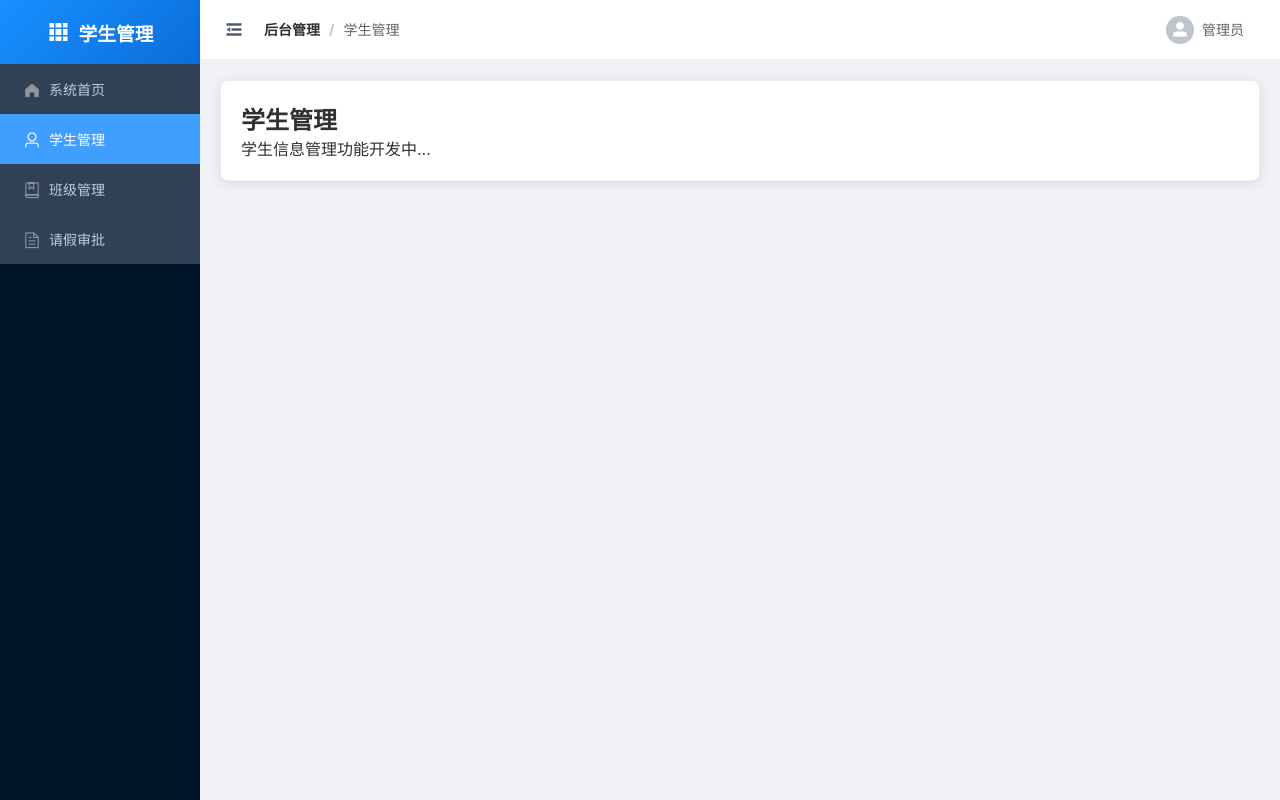
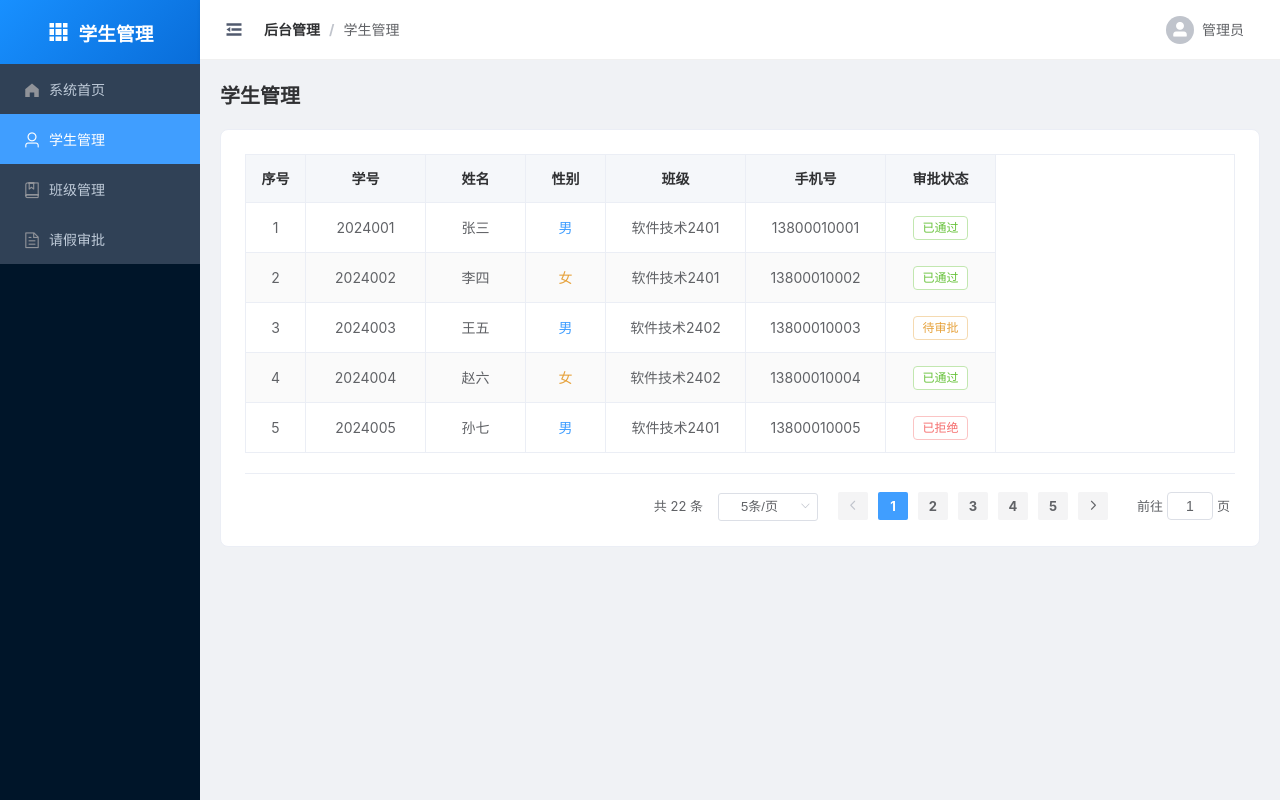
Before and after one commit to 1447818698/ruanjiangongcheng, a Vue app: page /students in a window 1280 px wide. Built offline with nearby package versions, Linux system fonts and the light colour scheme; sample sign-in values are in the browser's storage.

Commit message:
feat:编写学生数据列表展示及前端分页逻辑

```diff
--- a/src/views/StudentManage.vue
+++ b/src/views/StudentManage.vue
@@ -1,21 +1,182 @@
 <template>
   <div class="student-manage">
-    <el-card>
+    <div class="page-header">
       <h2>学生管理</h2>
-      <p>学生信息管理功能开发中...</p>
+    </div>
+
+    <el-card shadow="hover">
+      <!-- 学生数据表格 -->
+      <el-table
+        :data="pagedData"
+        border
+        stripe
+        style="width: 100%"
+        :header-cell-style="{ background: '#f5f7fa', color: '#303133', fontWeight: '600' }"
+        empty-text="暂无学生数据"
+      >
+        <el-table-column
+          type="index"
+          label="序号"
+          width="60"
+          align="center"
+          :index="indexMethod"
+        />
+        <el-table-column
+          prop="id"
+          label="学号"
+          width="120"
+          align="center"
+        />
+        <el-table-column
+          prop="name"
+          label="姓名"
+          width="100"
+          align="center"
+        />
+        <el-table-column
+          prop="gender"
+          label="性别"
+          width="80"
+          align="center"
+        >
+          <template slot-scope="scope">
+            <span :class="scope.row.gender === '男' ? 'gender-male' : 'gender-female'">
+              {{ scope.row.gender }}
+            </span>
+          </template>
+        </el-table-column>
+        <el-table-column
+          prop="class"
+          label="班级"
+          width="140"
+          align="center"
+        />
+        <el-table-column
+          prop="phone"
+          label="手机号"
+          width="140"
+          align="center"
+        />
+        <el-table-column
+          prop="status"
+          label="审批状态"
+          width="110"
+          align="center"
+        >
+          <template slot-scope="scope">
+            <el-tag
+              :type="getStatusType(scope.row.status)"
+              size="small"
+              effect="plain"
+            >
+              {{ scope.row.status }}
+            </el-tag>
+          </template>
+        </el-table-column>
+      </el-table>
+
+      <!-- 前端分页组件 -->
+      <div class="pagination-wrapper">
+        <el-pagination
+          background
+          @size-change="handleSizeChange"
+          @current-change="handleCurrentChange"
+          :current-page="currentPage"
+          :page-sizes="[5, 10, 15, 20]"
+          :page-size="pageSize"
+          layout="total, sizes, prev, pager, next, jumper"
+          :total="studentList.length"
+        />
+      </div>
     </el-card>
   </div>
 </template>
 
 <script>
 export default {
-  name: 'StudentManage'
+  name: 'StudentManage',
+  data() {
+    return {
+      // 当前页码
+      currentPage: 1,
+      // 每页显示条数
+      pageSize: 5,
+      // 本地 Mock 学生数据（22条）
+      studentList: [
+        { id: '2024001', name: '张三', gender: '男', class: '软件技术2401', phone: '13800010001', status: '已通过' },
+        { id: '2024002', name: '李四', gender: '女', class: '软件技术2401', phone: '13800010002', status: '已通过' },
+        { id: '2024003', name: '王五', gender: '男', class: '软件技术2402', phone: '13800010003', status: '待审批' },
+        { id: '2024004', name: '赵六', gender: '女', class: '软件技术2402', phone: '13800010004', status: '已通过' },
+        { id: '2024005', name: '孙七', gender: '男', class: '软件技术2401', phone: '13800010005', status: '已拒绝' },
+        { id: '2024006', name: '周八', gender: '女', class: '大数据2401', phone: '13800010006', status: '待审批' },
+        { id: '2024007', name: '吴九', gender: '男', class: '大数据2401', phone: '13800010007', status: '已通过' },
+        { id: '2024008', name: '郑十', gender: '女', class: '人工智能2401', phone: '13800010008', status: '待审批' },
+        { id: '2024009', name: '钱一', gender: '男', class: '人工智能2401', phone: '13800010009', status: '已通过' },
+        { id: '2024010', name: '陈二', gender: '女', class: '软件技术2401', phone: '13800010010', status: '已拒绝' },
+        { id: '2024011', name: '刘阳', gender: '男', class: '软件技术2402', phone: '13800010011', status: '待审批' },
+        { id: '2024012', name: '黄雨', gender: '女', class: '大数据2401', phone: '13800010012', status: '已通过' },
+        { id: '2024013', name: '林风', gender: '男', class: '人工智能2401', phone: '13800010013', status: '已通过' },
+        { id: '2024014', name: '何霜', gender: '女', class: '软件技术2401', phone: '13800010014', status: '待审批' },
+        { id: '2024015', name: '罗雪', gender: '女', class: '软件技术2402', phone: '13800010015', status: '已通过' },
+        { id: '2024016', name: '梁宇', gender: '男', class: '大数据2401', phone: '13800010016', status: '已拒绝' },
+        { id: '2024017', name: '宋晨', gender: '女', class: '人工智能2401', phone: '13800010017', status: '待审批' },
+        { id: '2024018', name: '唐星', gender: '男', class: '软件技术2401', phone: '13800010018', status: '已通过' },
+        { id: '2024019', name: '韩月', gender: '女', class: '软件技术2402', phone: '13800010019', status: '已通过' },
+        { id: '2024020', name: '冯宇', gender: '男', class: '大数据2401', phone: '13800010020', status: '待审批' },
+        { id: '2024021', name: '蒋慧', gender: '女', class: '人工智能2401', phone: '13800010021', status: '已通过' },
+        { id: '2024022', name: '沈逸', gender: '男', class: '软件技术2401', phone: '13800010022', status: '已拒绝' }
+      ]
+    }
+  },
+  computed: {
+    // 通过 slice 切片实现前端分页
+    pagedData() {
+      const start = (this.currentPage - 1) * this.pageSize
+      const end = start + this.pageSize
+      return this.studentList.slice(start, end)
+    }
+  },
+  methods: {
+    // 序号计算方法（保证跨页序号连续）
+    indexMethod(index) {
+      return (this.currentPage - 1) * this.pageSize + index + 1
+    },
+    // 每页条数切换
+    handleSizeChange(newSize) {
+      this.pageSize = newSize
+      this.currentPage = 1
+    },
+    // 页码切换
+    handleCurrentChange(newPage) {
+      this.currentPage = newPage
+    },
+    // 审批状态 → el-tag 颜色映射
+    getStatusType(status) {
+      const map = {
+        '已通过': 'success',
+        '待审批': 'warning',
+        '已拒绝': 'danger'
+      }
+      return map[status] || 'info'
+    }
+  }
 }
 </script>
 
 <style scoped>
 .student-manage {
   padding: 0;
+}
+
+.page-header {
+  margin-bottom: 20px;
+}
+
+.page-header h2 {
+  font-size: 20px;
+  font-weight: 600;
+  color: #303133;
+  margin: 0;
 }
 
 .student-manage >>> .el-card {
@@ -26,4 +187,28 @@ export default {
 .student-manage >>> .el-card:hover {
   box-shadow: 0 4px 12px rgba(0, 0, 0, 0.1);
 }
+
+.student-manage >>> .el-card__body {
+  padding: 24px;
+}
+
+/* 分页容器 */
+.pagination-wrapper {
+  display: flex;
+  justify-content: flex-end;
+  margin-top: 20px;
+  padding-top: 16px;
+  border-top: 1px solid #ebeef5;
+}
+
+/* 性别文字样式 */
+.gender-male {
+  color: #409EFF;
+  font-weight: 500;
+}
+
+.gender-female {
+  color: #E6A23C;
+  font-weight: 500;
+}
 </style>
```
Also changed, not shown: screenshots/class3-table-pagination.png (added), 1 other file (tests, documents, lock files or other folders).
